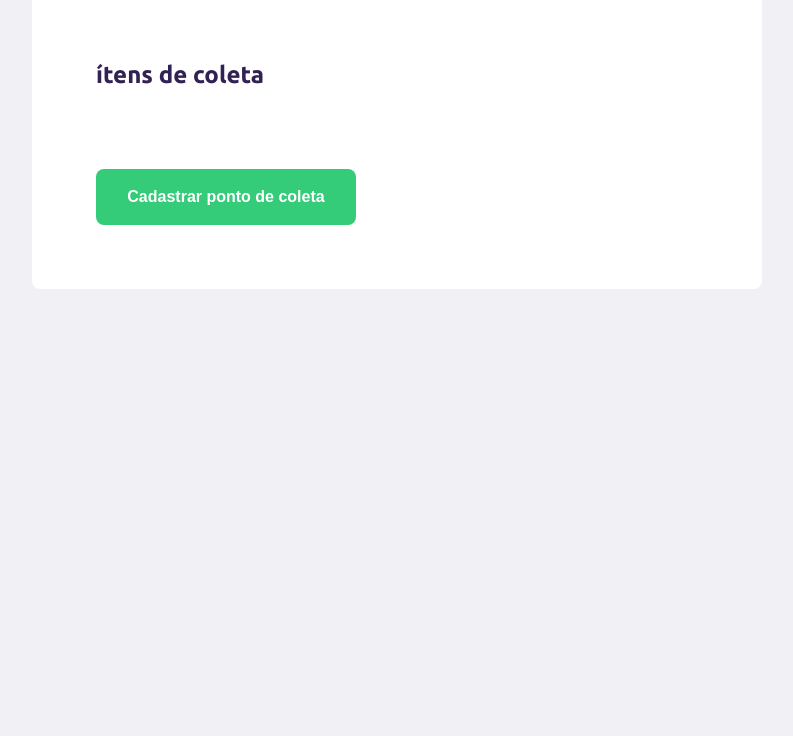
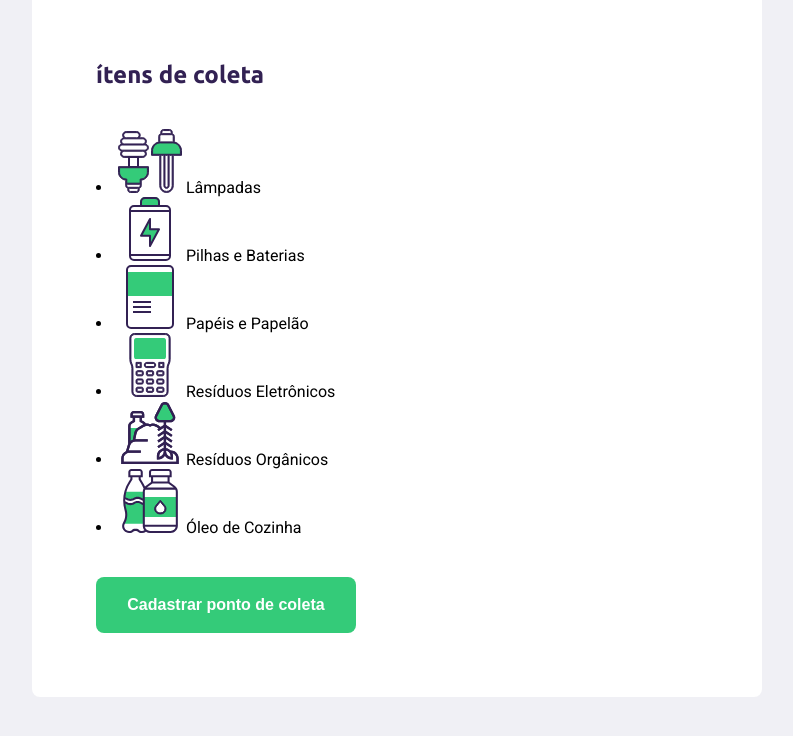
Before and after one commit to serjus-dev/Projeto-Ecoleta, a plain HTML site: page create-point.html in a window 1280 px wide. Shown: the part 706-1442 px from the top of the page, without its empty margins (243-1036 px from the left). Before the commit the page ends 1075 px from the top, so only its background shows below. Drawn offline with Linux system fonts and the light colour scheme; no server answers.

Commit message:
segunda parte do formulario/ icones

```diff
--- a/create-point.html
+++ b/create-point.html
@@ -80,6 +80,39 @@
                         <h2>ítens de coleta</h2>
                     </legend>
 
+                    <div class="items-grid">
+                       <li data-id="1">
+                           <img src="/assets/lampadas.svg" alt="Lampadas">
+                           <span>Lâmpadas</span>
+                        </li>
+
+                        <li data-id="2">
+                            <img src="/assets/baterias.svg" alt="Pilhas e Baterias">
+                            <span>Pilhas e Baterias</span>
+                         </li>
+
+                         <li data-id="3">
+                            <img src="/assets/papeis-papelao.svg" alt="Papéis e Papelão">
+                            <span>Papéis e Papelão</span>
+                         </li>
+
+                         <li data-id="4">
+                            <img src="/assets/eletronicos.svg" alt="Resíduos Eletrônicos">
+                            <span>Resíduos Eletrônicos</span>
+                         </li>
+
+                         <li data-id="5">
+                            <img src="/assets/organicos.svg" alt="Resíduos Orgânicos">
+                            <span>Resíduos Orgânicos</span>
+                         </li>
+
+                         <li data-id="6">
+                            <img src="/assets/oleo.svg" alt="Óleo de Cozinha">
+                            <span>Óleo de Cozinha</span>
+                         </li>
+
+                    </div>
+
                 </fieldset>
 
                 <button type="submit"> Cadastrar ponto de coleta</button>
```
